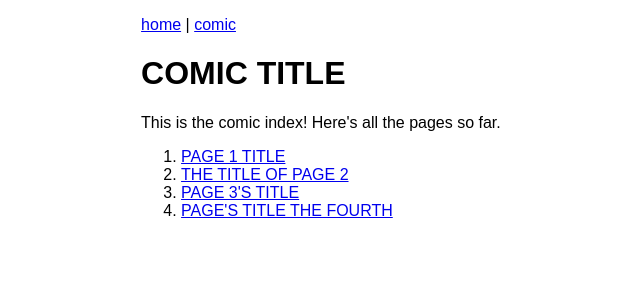
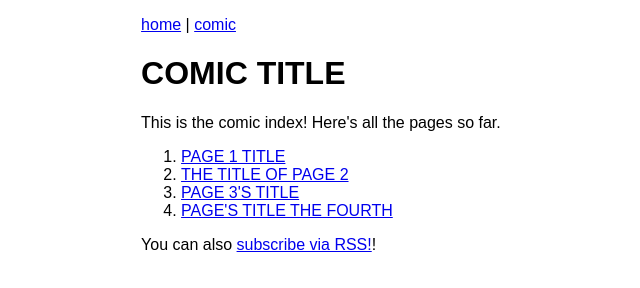
Before and after one commit to nycki93/11ty-comic, an Eleventy site: page site-root/comic-index.njk in a window 1280 px wide. Shown: the whole page, without its empty margins (54-694 px from the left). Built offline with nearby package versions, Linux system fonts and the light colour scheme; Eleventy itself is replaced by a stand-in of ours; files that its build step writes are made by us from their sources.

Commit message:
link to rss feed

```diff
--- a/site-root/comic-index.njk
+++ b/site-root/comic-index.njk
@@ -13,3 +13,5 @@ permalink: /comic/index.html
     </li>
 {% endfor %}
 </ol>
+
+You can also <a href="atom.xml">subscribe via RSS!</a>!
```
